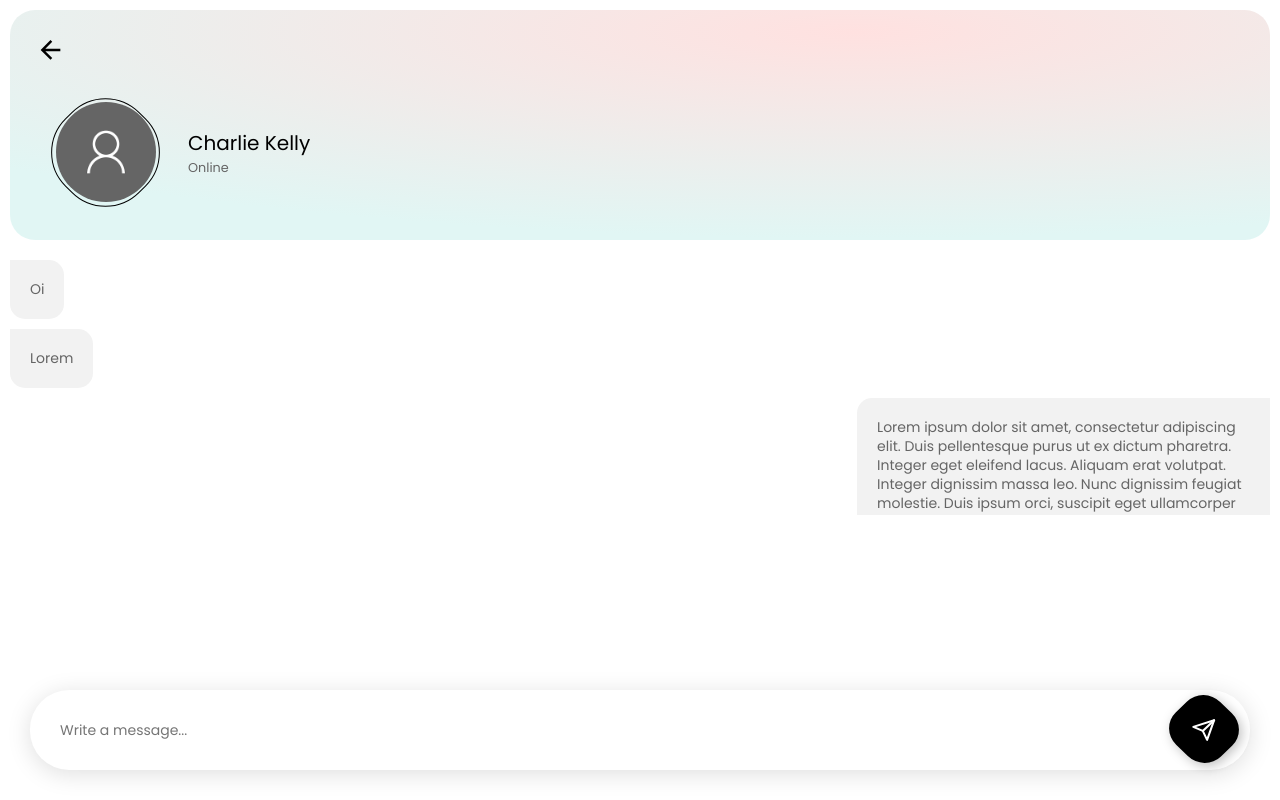
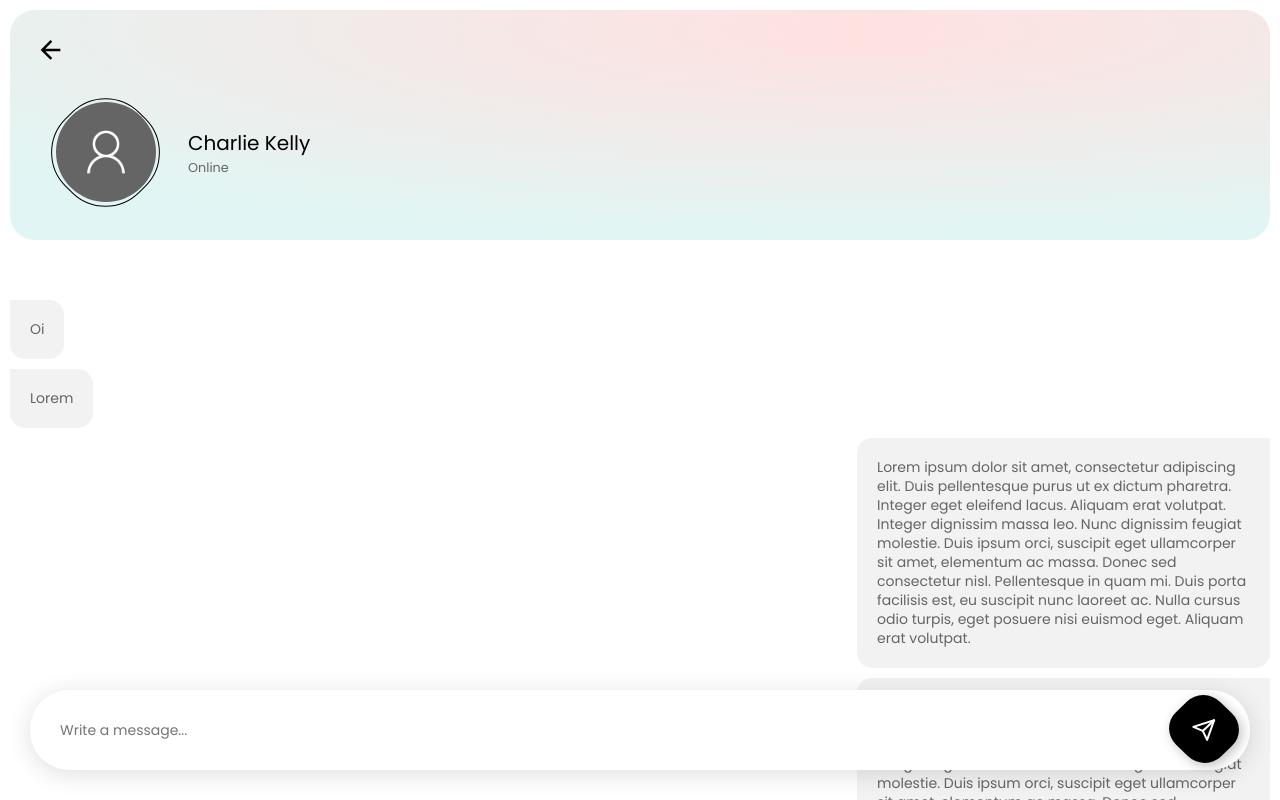
Before and after one commit to ruineto-software-engineer/socially, a React (Create React App) app: page /chat/1 in a window 1280 px wide. Built offline with nearby package versions, Linux system fonts and the light colour scheme; no server answers.

Commit message:
style: fix css rules on background the profile and chat page

```diff
--- a/src/pages/Chat/index.js
+++ b/src/pages/Chat/index.js
@@ -7,7 +7,6 @@ import buttonBack from "../../assets/icons/buttonBack.svg";
 import profileDefaultPicture from "../../assets/backdrops/profileDefaultPicture.png";
 import Message from "./Message";
 import {
-  Container,
   ChatBackdropsContainer,
   ChatBackdrops,
   Chatbg,
@@ -25,7 +24,6 @@ import {
   ButtonSend,
   ButtonSendContent,
   ChatContainer,
-  ChatContent,
 } from "./style";
 
 export default function Chat() {
@@ -36,7 +34,7 @@ export default function Chat() {
   console.log("recipientId: ", recipientId);
 
   return (
-    <Container>
+    <div>
       <ChatBackdropsContainer>
         <ChatBackdrops>
           <Chatbg alt="chatbg.svg" src={chatbg} />
@@ -64,7 +62,6 @@ export default function Chat() {
       </ChatBackdropsContainer>
 
       <ChatContainer>
-        <ChatContent>
         <Message recipient message="Oi" />
         <Message recipient message="Lorem" />
         <Message
@@ -87,7 +84,6 @@ export default function Chat() {
           recipient
           message="Lorem ipsum dolor sit amet, consectetur adipiscing elit. Duis pellentesque purus ut ex dictum pharetra. Integer eget eleifend lacus. Aliquam erat volutpat. Integer dignissim massa leo. Nunc dignissim feugiat molestie. Duis ipsum orci, suscipit eget ullamcorper sit amet, elementum ac massa. Donec sed consectetur nisl. Pellentesque in quam mi. Duis porta facilisis est, eu suscipit nunc laoreet ac. Nulla cursus odio turpis, eget posuere nisi euismod eget. Aliquam erat volutpat."
         />
-        </ChatContent>
       </ChatContainer>
 
       <InputControlContainer>
@@ -98,6 +94,6 @@ export default function Chat() {
 
         <InputControl placeholder="Write a message..." />
       </InputControlContainer>
-    </Container>
+    </div>
   );
 }
--- a/src/pages/Chat/style.js
+++ b/src/pages/Chat/style.js
@@ -1,6 +1,4 @@
 import styled from "styled-components";
-
-const Container = styled.div``;
 
 const ChatBackdropsContainer = styled.div`
   position: fixed;
@@ -18,6 +16,8 @@ const ChatBackdrops = styled.div`
   justify-content: center;
 
   position: absolute;
+
+  background-color: #ffffff;
 `;
 
 const Chatbg = styled.img`
@@ -213,41 +213,34 @@ const ButtonSend = styled.img`
 `;
 
 const ChatContainer = styled.div`
-  height: 81vh;
+  height: 100vh;
   width: 100vw;
-
-  position: absolute;
-
-  @media screen and (min-width: 700px) {
-    height: 0;
-  }
-`;
-
-const ChatContent = styled.div`
-  padding: 10px;
 
   display: flex;
   flex-direction: column;
   gap: 10px;
   overflow-y: scroll;
 
-  height: 294px;
-  width: 100%;
+  padding: 300px 10px 122px 10px;
 
-  position: relative;
-  top: 300px;
+  ::-webkit-scrollbar {
+    width: 10px;
+  }
 
-  -ms-overflow-style: none;
-  scrollbar-width: none;
+  ::-webkit-scrollbar-track {
+    background: transparent;
+  }
 
-  @media screen and (min-width: 700px) {
-    height: 265px;
-    top: 250px;
+  ::-webkit-scrollbar-thumb {
+    background: transparent;
+  }
+
+  ::-webkit-scrollbar-thumb:hover {
+    background: transparent;
   }
 `;
 
 export {
-  Container,
   ChatBackdropsContainer,
   ChatBackdrops,
   Chatbg,
@@ -265,5 +258,4 @@ export {
   ButtonSend,
   ButtonSendContent,
   ChatContainer,
-  ChatContent,
 };
--- a/src/pages/Profile/style.js
+++ b/src/pages/Profile/style.js
@@ -1,6 +1,8 @@
 import styled from "styled-components";
 
 const Container = styled.div`
+  height: 510px;
+
   @media screen and (min-width: 700px) {
     background: radial-gradient(
       89.56% 89.56% at 67.09% 9.5%,
@@ -72,8 +74,6 @@ const UserNickName = styled.h3`
   line-height: 24px;
 
   color: #4e4e4e;
-
-  /* visibility: hidden; */
 `;
 
 const ProfileDetails = styled.div`
```
Lines whose indentation alone changed are shown as unchanged.
